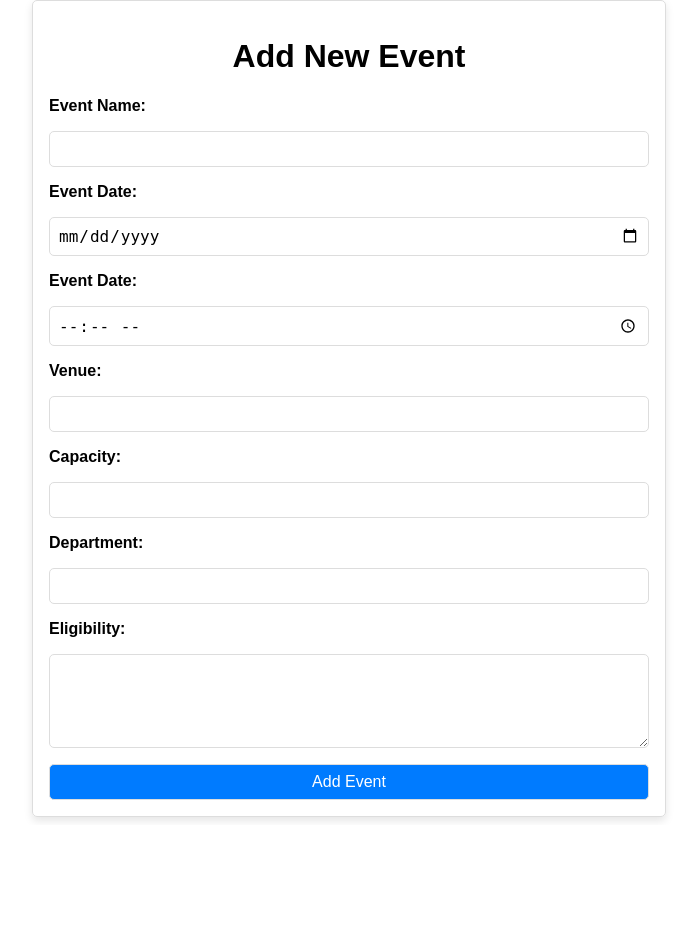
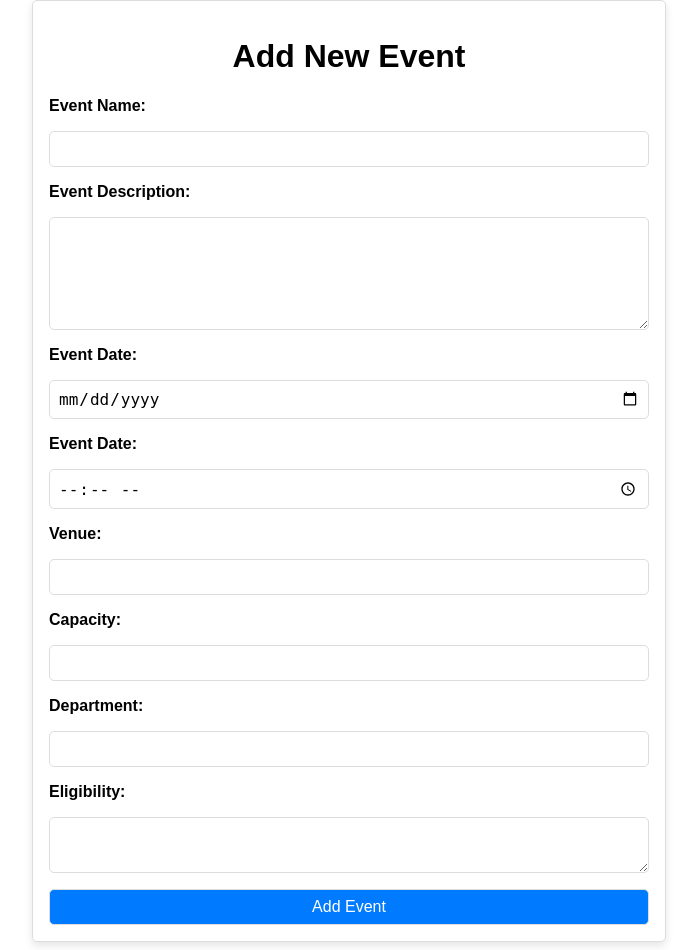
Before and after one commit to Gunakar-Polaki/bec-events, a Django app: page /addevent/ in a window 1280 px wide. Shown: the part 106-1056 px from the top of the page, without its empty margins (291-988 px from the left). Before the commit the page ends 927 px from the top, so only its background shows below. Run offline with Django 5.2, Linux system fonts and the light colour scheme.

Commit message:
Initial commit

```diff
--- a/college_events/events/templates/events/add_event.html
+++ b/college_events/events/templates/events/add_event.html
@@ -107,6 +107,10 @@
             <label for="name">Event Name:</label>
             <input type="text" id="name" name="name" required>
 
+
+            <label for="description">Event Description:</label>
+            <textarea id="description" name="description" rows="5" required></textarea>
+
             <label for="date">Event Date:</label>
             <input type="date" id="date" name="date" required>
 
@@ -123,7 +127,7 @@
             <input type="text" id="department" name="department" required>
 
             <label for="eligibility">Eligibility:</label>
-            <textarea id="eligibility" name="eligibility" rows="4" required></textarea>
+            <textarea id="eligibility" name="eligibility" rows="2" required></textarea>
 
             <button type="submit">Add Event</button>
         </form>
--- a/college_events/events/views.py
+++ b/college_events/events/views.py
@@ -168,6 +168,7 @@ def addevent(request):
     if request.method == "POST":
         # Collect form data
         name = request.POST.get('name')
+        description = request.POST.get('description')
         date = request.POST.get('date')
         time = request.POST.get('time')
         venue = request.POST.get('venue')
@@ -178,6 +179,7 @@ def addevent(request):
         # Save the event
         Event.objects.create(
             name=name,
+            description=description,
             date=date,
             time=time,
             venue=venue,
```
